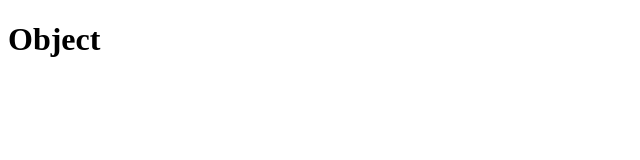
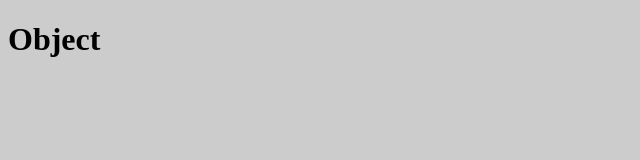
Before and after one commit to jp7webdesign/javascript-para-iniciantes, a plain HTML site: page object/index.html in a window 1280 px wide. Shown: the whole page, without its empty margins (0-640 px from the left). Drawn offline with Linux system fonts and the light colour scheme.

Commit message:
more code on object

```diff
--- a/object/index.html
+++ b/object/index.html
@@ -3,10 +3,11 @@
   <head>
     <meta charset="UTF-8" />
     <meta name="viewport" content="width=device-width, initial-scale=1.0" />
+    <link rel="stylesheet" href="style.css" />
     <title>Object</title>
   </head>
   <body>
-    <h1>Object</h1>
+    <h1>Object <span class="icon"></span></h1>
     <script src="script.js"></script>
   </body>
 </html>
--- /dev/null
+++ b/object/style.css
@@ -0,0 +1,3 @@
+body {
+  background-color: #ccc;
+}
```
